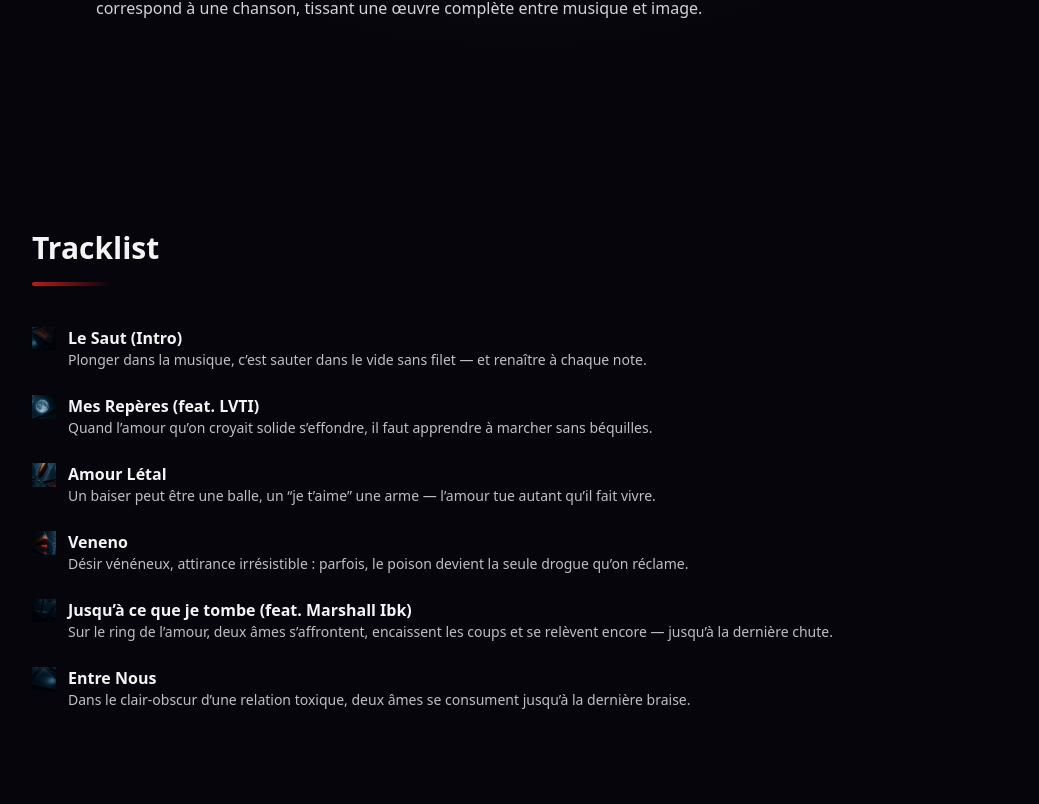
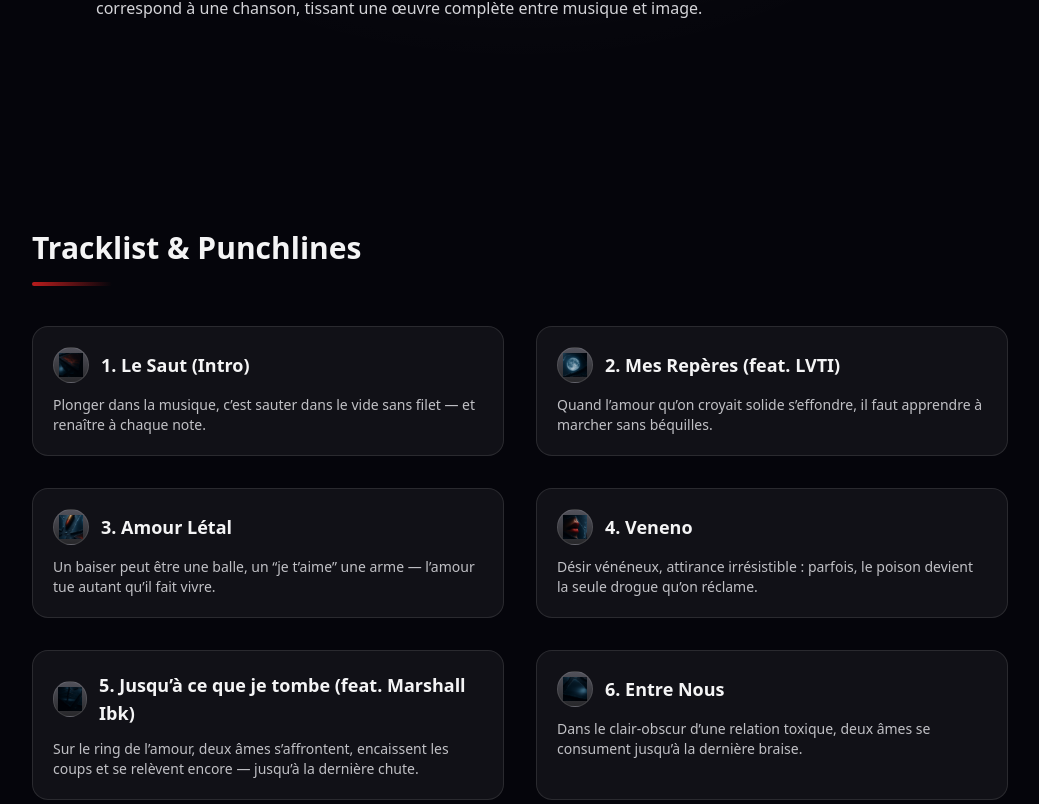
Before and after one commit to LilooQueen/liloo-epkamourletal, a Next.js app: page / in a window 1280 px wide. Shown: the part 1996-2800 px from the top of the page, without its empty margins (120-1159 px from the left). Built offline with nearby package versions, Linux system fonts and the light colour scheme.

Commit message:
Update page.tsx

```diff
--- a/app/page.tsx
+++ b/app/page.tsx
@@ -106,59 +106,32 @@ export default function Page() {
       </section>
 
       {/* TRACKLIST (avec icônes de la cover) */}
-      <section id="tracks" className="max-w-5xl mx-auto px-6 py-16 sm:py-24">
-        <h2 className="text-2xl sm:text-3xl font-bold text-zinc-100">Tracklist</h2>
-        <div className="mt-4 h-1 w-20 bg-gradient-to-r from-red-700 to-transparent rounded-full" />
+    {/* TRACKLIST (version cartes, style d'origine) */}
+<section id="tracks" className="max-w-5xl mx-auto px-6 py-16 sm:py-24">
+  <h2 className="text-2xl sm:text-3xl font-bold text-zinc-100">Tracklist & Punchlines</h2>
+  <div className="mt-4 h-1 w-20 bg-gradient-to-r from-red-700 to-transparent rounded-full" />
+  <ul className="mt-10 grid sm:grid-cols-2 gap-8">
+    {[
+      { n: 1, t: "Le Saut (Intro)", icon: "/sky-wide.png", d: "Plonger dans la musique, c’est sauter dans le vide sans filet — et renaître à chaque note." },
+      { n: 2, t: "Mes Repères (feat. LVTI)", icon: "/moon.png", d: "Quand l’amour qu’on croyait solide s’effondre, il faut apprendre à marcher sans béquilles." },
+      { n: 3, t: "Amour Létal", icon: "/bullet-wide.png", d: "Un baiser peut être une balle, un “je t’aime” une arme — l’amour tue autant qu’il fait vivre." },
+      { n: 4, t: "Veneno", icon: "/lips.png", d: "Désir vénéneux, attirance irrésistible : parfois, le poison devient la seule drogue qu’on réclame." },
+      { n: 5, t: "Jusqu’à ce que je tombe (feat. Marshall Ibk)", icon: "/ring-wide.png", d: "Sur le ring de l’amour, deux âmes s’affrontent, encaissent les coups et se relèvent encore — jusqu’à la dernière chute." },
+      { n: 6, t: "Entre Nous", icon: "/mirror-refined.png", d: "Dans le clair-obscur d’une relation toxique, deux âmes se consument jusqu’à la dernière braise." },
+    ].map((it) => (
+      <li key={it.n} className="p-5 rounded-2xl bg-white/5 border border-white/10 hover:bg-white/10 transition">
+        <div className="flex items-center gap-3 text-zinc-300">
+          <span className="inline-flex h-9 w-9 items-center justify-center rounded-full bg-gradient-to-b from-zinc-600 to-zinc-800 border border-white/10 overflow-hidden">
+            <img src={it.icon} alt={it.t} className="h-6 w-6 object-contain" />
+          </span>
+          <h3 className="text-lg font-semibold text-zinc-100">{it.n}. {it.t}</h3>
+        </div>
+        <p className="mt-3 text-sm text-zinc-300/90">{it.d}</p>
+      </li>
+    ))}
+  </ul>
+</section>
 
-        <div className="mt-10 space-y-6">
-          {[
-            {
-              n: 1,
-              t: "Le Saut (Intro)",
-              e: <img src="/sky-wide.png" alt="Le Saut" className="h-6 w-6 inline-block" />,
-              d: "Plonger dans la musique, c’est sauter dans le vide sans filet — et renaître à chaque note."
-            },
-            {
-              n: 2,
-              t: "Mes Repères (feat. LVTI)",
-              e: <img src="/moon.png" alt="Mes Repères" className="h-6 w-6 inline-block" />,
-              d: "Quand l’amour qu’on croyait solide s’effondre, il faut apprendre à marcher sans béquilles."
-            },
-            {
-              n: 3,
-              t: "Amour Létal",
-              e: <img src="/bullet-wide.png" alt="Amour Létal" className="h-6 w-6 inline-block" />,
-              d: "Un baiser peut être une balle, un “je t’aime” une arme — l’amour tue autant qu’il fait vivre."
-            },
-            {
-              n: 4,
-              t: "Veneno",
-              e: <img src="/lips.png" alt="Veneno" className="h-6 w-6 inline-block" />,
-              d: "Désir vénéneux, attirance irrésistible : parfois, le poison devient la seule drogue qu’on réclame."
-            },
-            {
-              n: 5,
-              t: "Jusqu’à ce que je tombe (feat. Marshall Ibk)",
-              e: <img src="/ring-wide.png" alt="Jusqu’à ce que je tombe" className="h-6 w-6 inline-block" />,
-              d: "Sur le ring de l’amour, deux âmes s’affrontent, encaissent les coups et se relèvent encore — jusqu’à la dernière chute."
-            },
-            {
-              n: 6,
-              t: "Entre Nous",
-              e: <img src="/mirror-refined.png" alt="Entre Nous" className="h-6 w-6 inline-block" />,
-              d: "Dans le clair-obscur d’une relation toxique, deux âmes se consument jusqu’à la dernière braise."
-            }
-          ].map((track) => (
-            <div key={track.n} className="flex items-start space-x-3">
-              <div className="flex-shrink-0">{track.e}</div>
-              <div>
-                <p className="font-semibold text-zinc-100">{track.t}</p>
-                <p className="text-sm text-zinc-300/90">{track.d}</p>
-              </div>
-            </div>
-          ))}
-        </div>
-      </section>
 
       {/* VISUELS */}
       <section id="gallery" className="max-w-6xl mx-auto px-6 pb-10 sm:pb-20">
```
